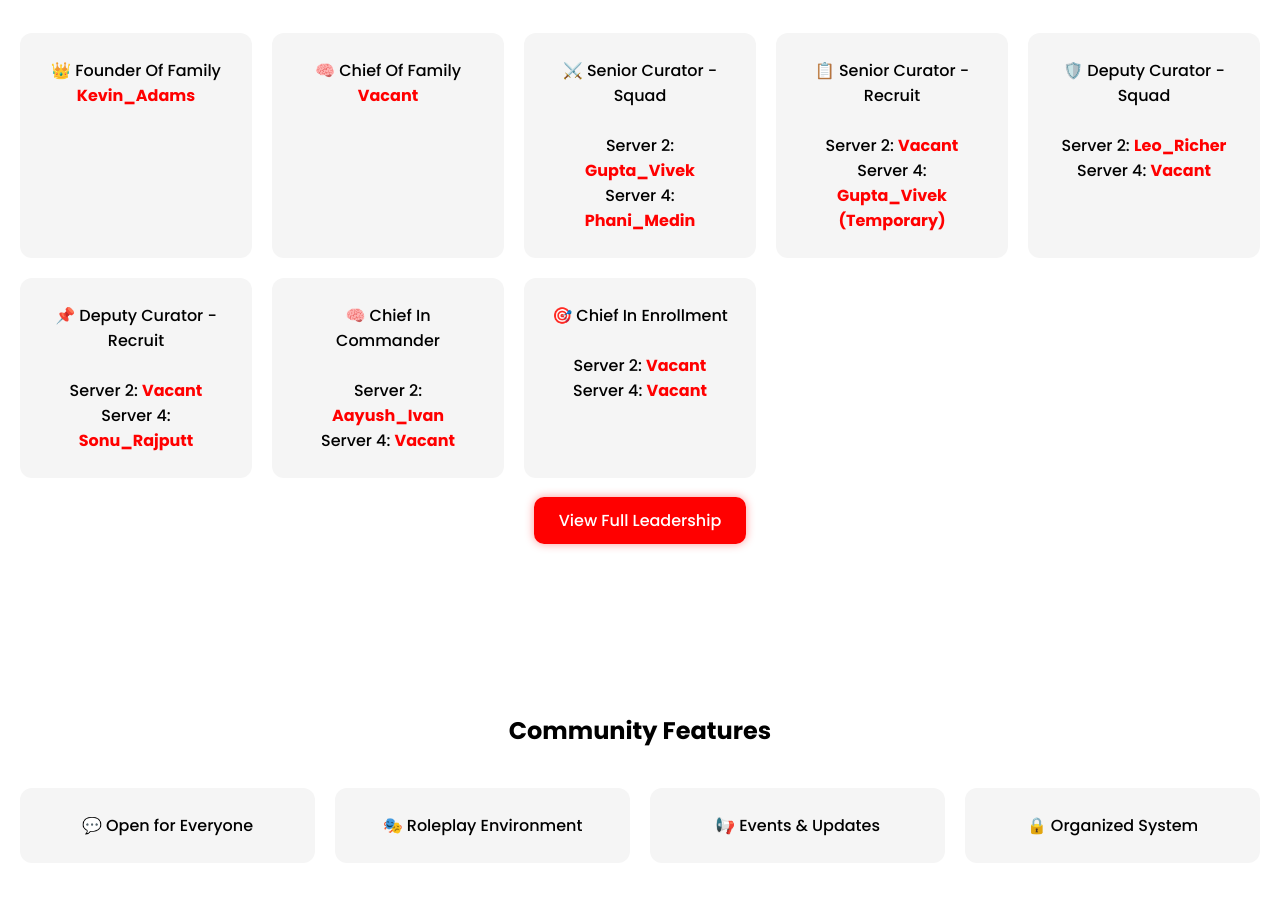
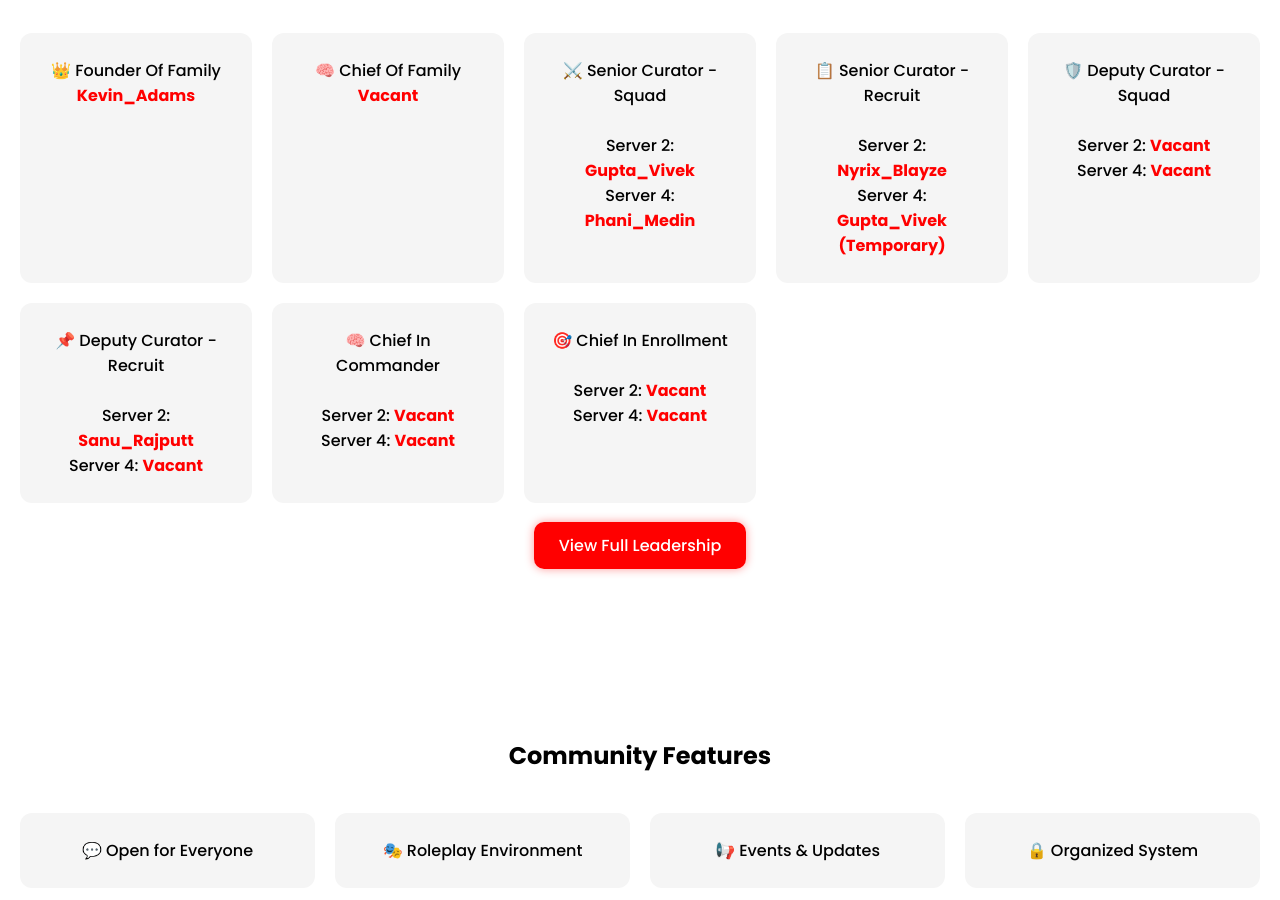
Before and after one commit to nightmarecommunity2025/Nightmare, a plain HTML site: page index.html in a window 1280 px wide. Shown: the part 2340-3240 px from the top of the page. Drawn offline with Linux system fonts and the light colour scheme.

```diff
--- a/index.html
+++ b/index.html
@@ -253,26 +253,26 @@
 
     <div class="card">
       📋 Senior Curator - Recruit<br><br>
-      Server 2: <b>Vacant</b><br>
+      Server 2: <b>Nyrix_Blayze</b><br>
       Server 4: <b>Gupta_Vivek (Temporary)</b>
     </div>
 
     <div class="card">
       🛡️ Deputy Curator - Squad<br><br>
-      Server 2: <b>Leo_Richer</b><br>
+      Server 2: <b>Vacant</b><br>
       Server 4: <b>Vacant</b>
     </div>
 
     <div class="card">
       📌 Deputy Curator - Recruit<br><br>
-      Server 2: <b>Vacant</b><br>
-      Server 4: <b>Sonu_Rajputt</b>
+      Server 2: <b>Sanu_Rajputt</b><br>
+      Server 4: <b>Vacant</b>
     </div>
 
     <!-- NEW CHIEF ROLES -->
     <div class="card">
       🧠 Chief In Commander<br><br>
-      Server 2: <b>Aayush_Ivan</b><br>
+      Server 2: <b>Vacant</b><br>
       Server 4: <b>Vacant</b>
     </div>
 
```
